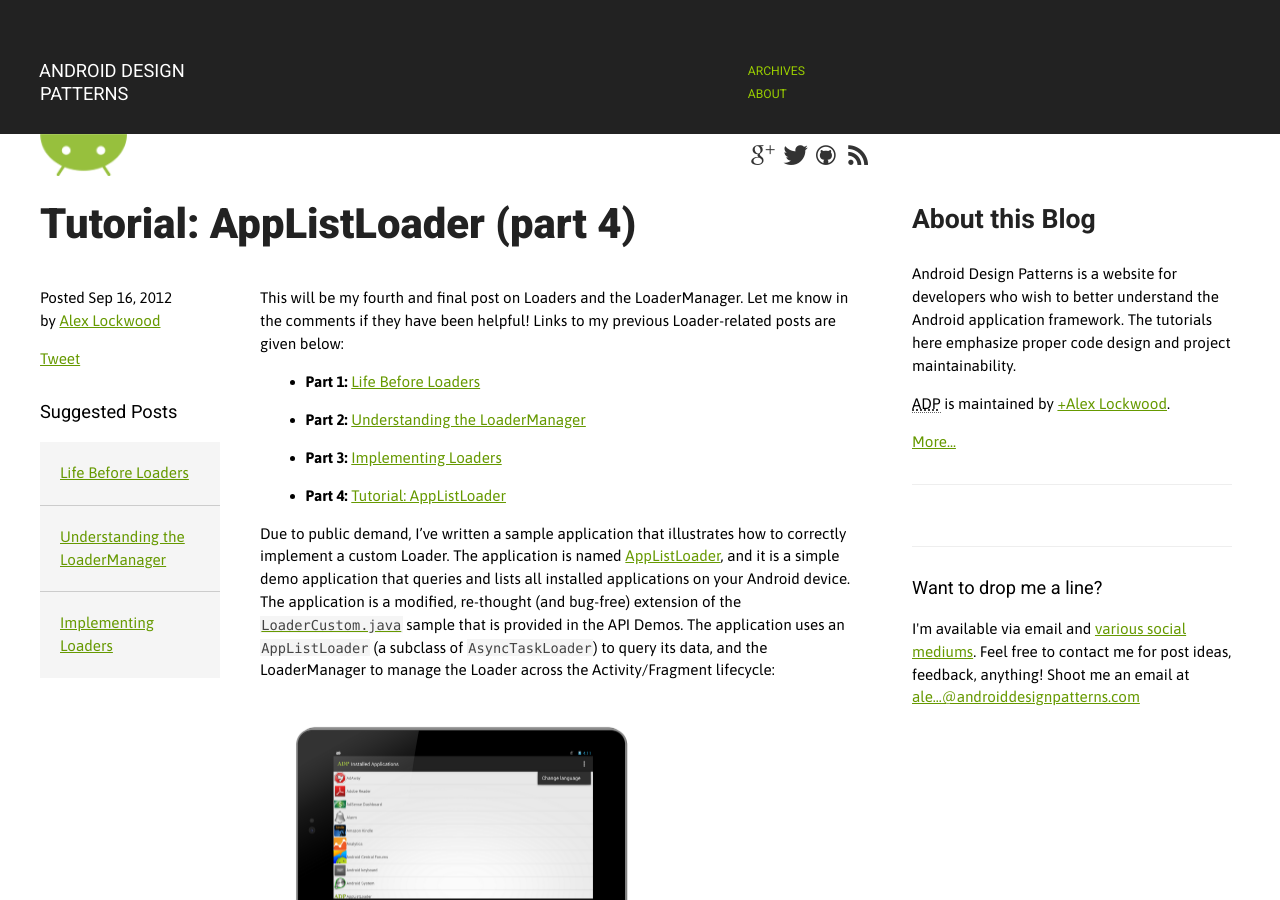
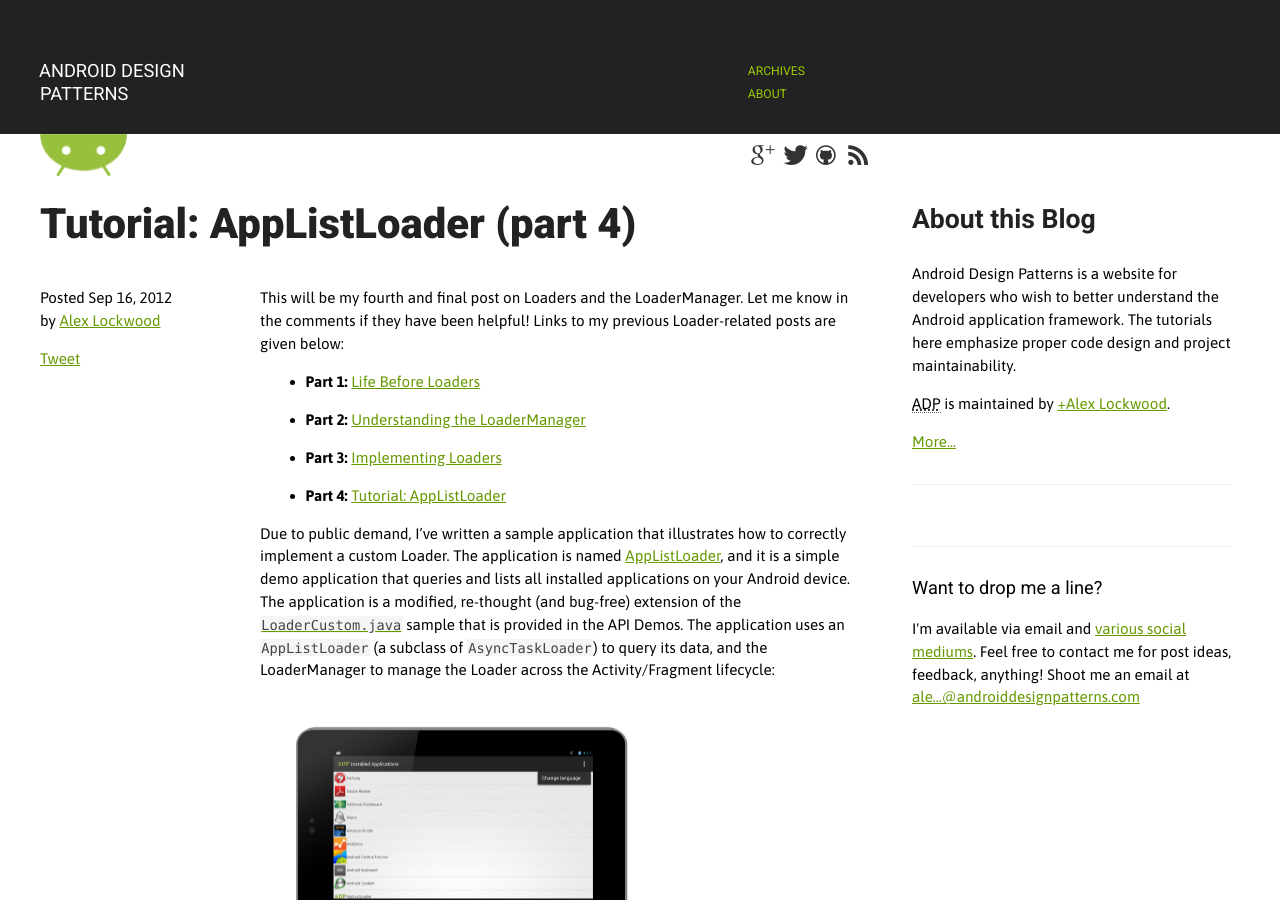
Before and after one commit to alexjlockwood/AndroidDesignPatterns, a Jekyll site: the page built from _posts/2012-09-16-loaders-part4.md, in a window 1280 px wide and 900 px high. Built offline with Jekyll 4.4.1, drawn with Linux system fonts in a browser that asks for light colours; Markdown is read by kramdown in place of the engine named in the settings; comment, search, counter and statistics services are not loaded; some of the changed lines change nothing that is shown.

Commit message:
Hide suggested posts for now (need to find a more flexible way to implement them...

```diff
--- a/_layouts/post.html
+++ b/_layouts/post.html
@@ -25,7 +25,7 @@
   </div>
 
   {% if page.related %}
-  <div class="side suggested">
+<!-- <div class="side suggested">
     <h4>Suggested Posts</h4>
     <ul class="related">
     {% for related in page.related %}
@@ -33,7 +33,7 @@
     {% endfor %}
     </ul>
   </div>
-  {% endif %}
+  {% endif %}-->
 </div>
 
 <script>
--- a/_posts/2012-09-16-loaders-part4.md
+++ b/_posts/2012-09-16-loaders-part4.md
@@ -4,9 +4,9 @@
 date: 2012-09-16
 permalink: /2012/09/tutorial-loader-loadermanager.html
 comments: true
-related: [{title: 'Life Before Loaders', link: '/2012/07/loaders-and-loadermanager-background.html'},
-          {title: 'Understanding the LoaderManager', link: '/2012/07/understanding-loadermanager.html'},
-          {title: 'Implementing Loaders', link: '/2012/08/implementing-loaders.html'}]
+related: [{title: 'Life Before Loaders (part 1)', link: '/2012/07/loaders-and-loadermanager-background.html'},
+          {title: 'Understanding the LoaderManager (part 2)', link: '/2012/07/understanding-loadermanager.html'},
+          {title: 'Implementing Loaders (part 3)', link: '/2012/08/implementing-loaders.html'}]
 ---
 This will be my fourth and final post on Loaders and the LoaderManager. Let me know in the comments if they have been helpful!
 Links to my previous Loader-related posts are given below:
```
